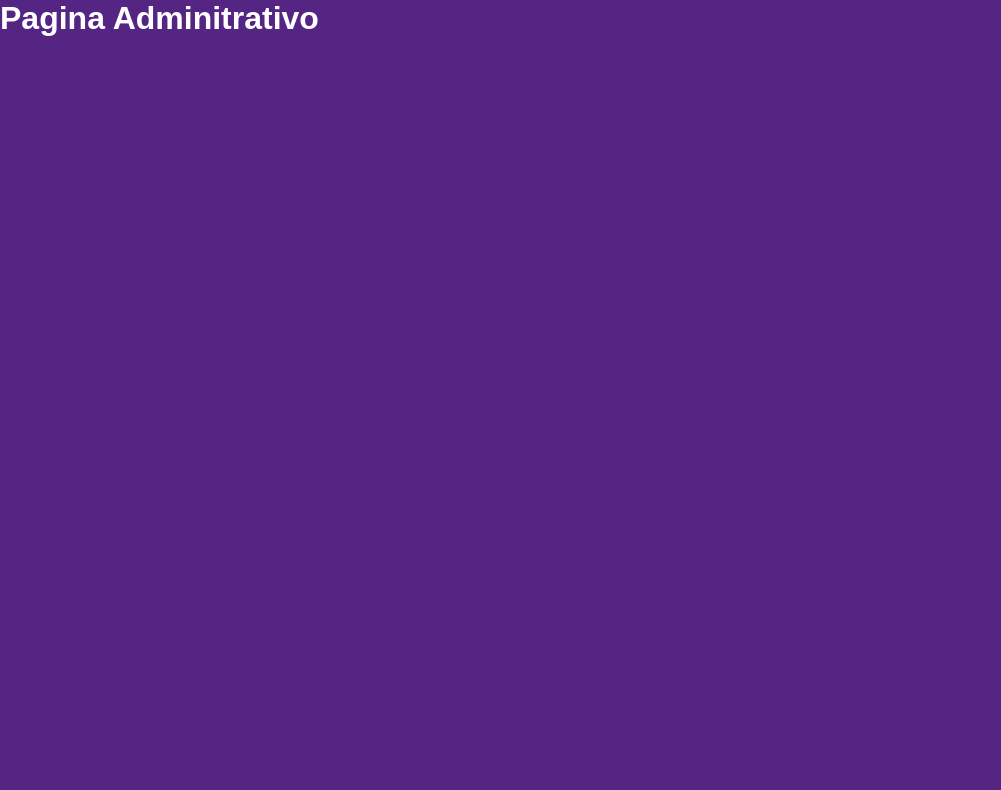
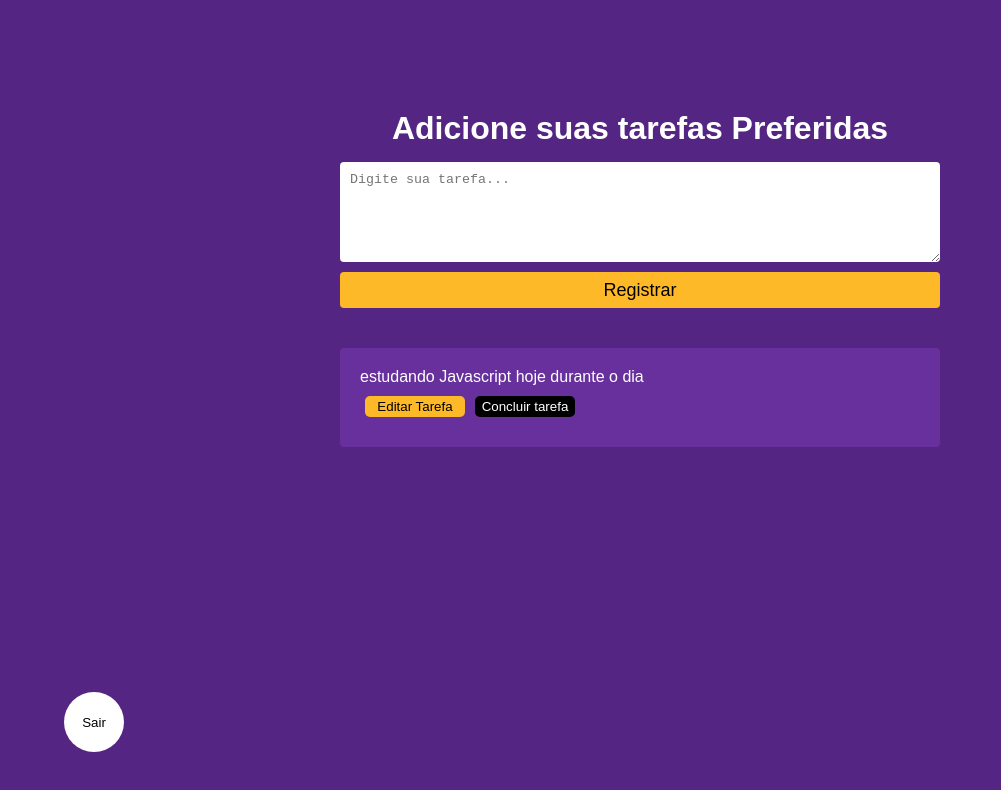
Before and after one commit to jorgeacruz/Lakers-Task-ReactJs, a React (Create React App) app: page /admin in a window 1280 px wide. Shown: the top 790 px of the page, without its empty margins (0-1001 px from the left). Built offline with nearby package versions, Linux system fonts and the light colour scheme; no server answers; sample sign-in values are in the browser's storage.

Commit message:
Custom admin page

```diff
--- a/src/pages/Admin/admin.css
+++ b/src/pages/Admin/admin.css
@@ -0,0 +1,88 @@
+.admin-container{
+    display: flex;
+    flex-direction: column;
+    justify-content: center;
+    align-items: center;
+    width: 100%;
+    margin-top:100px;
+}
+.form-admin {
+    width: 100%;
+    display: flex;
+    flex-direction: column;
+    justify-content: center;
+    align-items: center;
+}
+.form-admin textarea {
+    border: 0;
+    margin-bottom: 12px;
+    height: 36px;
+    border-radius: 4px;
+    padding: 10px;
+    margin: 5px 0;
+    width: 600px;
+    height: 100px;
+    max-height: 100px;
+    max-width: 50%;
+    margin-bottom: 10px;
+}
+.form-admin button {
+    height: 36px;
+    border: 0;
+    border-radius: 4px;
+    background-color: #FDB927;
+    color: #000;
+    font-size: 18px;
+    width: 600px;
+    max-width: 50%;
+    margin-bottom: 40px;
+}
+.admin-container h1 {
+    margin: 10px;
+}
+.list {
+    width: 600px;
+    max-width: 50%;
+    display: flex;
+    flex-direction: column;
+    justify-content: center;
+    border-radius: 4px;
+    margin-bottom: 12px;
+    background-color:#68309c;
+    padding: 20px;
+}
+.btn-editar {
+    padding: 3px;
+    margin: 10px 5px;
+    text-align: center;
+    width: 100px;
+    background: #FDB927;
+    border-radius: 5px;
+    border: none;
+}
+.btn-concluir {
+    padding: 3px;
+    margin: 10px 5px;
+    text-align: center;
+    width: 100px;
+    background: #000;
+    border-radius: 5px;
+    border: none;
+    color: #fff;
+}
+.btn-sair {
+    position:absolute;
+    bottom: 6%;
+    left: 5%;
+    border: none;
+    padding: 15px;
+    background: #fff;
+    width: 60px;
+    height: 60px;
+    border-radius: 30px;
+    transition: all 0.5s;
+}
+.btn-sair:hover {
+    background: rgb(240, 31, 31);
+    color: #fff;
+}
--- a/src/pages/Admin/index.js
+++ b/src/pages/Admin/index.js
@@ -1,10 +1,63 @@
-import React from 'react';
+import { useState } from 'react';
+import { auth } from '../../firebaseConect';
+import { signOut } from 'firebase/auth';
+
+import { ToastContainer, toast } from "react-toastify";
+import 'react-toastify/dist/ReactToastify.css';
 import './admin.css';
 
 export default function Admin() {
- return (
-   <div>
-    <h1> Pagina Adminitrativo</h1>
-   </div>
- );
+
+  const [tarefasInput, setTarefasInput] = useState();
+
+  function registrarTarefa(e) {
+    e.preventDefault();
+
+    toast.success('Valeu');
+  }
+
+  async function btnLogout() {
+    await signOut(auth)
+    toast.warn('saiu')
+  }
+
+  return (
+    <div className='admin-container'>
+
+      <h1> Adicione suas tarefas Preferidas</h1>
+
+      <form className='form-admin' onSubmit={registrarTarefa}>
+        <textarea
+          placeholder='Digite sua tarefa...'
+          value={tarefasInput}
+          onChange={(e) => setTarefasInput(e.target.value)} />
+        <button type='submit'>Registrar</button>
+
+      </form>
+
+      <article className='list'>
+        <p> estudando Javascript hoje durante o dia</p>
+
+        <div>
+          <button className='btn-editar'> Editar Tarefa</button>
+          <button className='btn-concluir'> Concluir tarefa</button>
+        </div>
+
+        <button className='btn-sair' onClick={btnLogout}>Sair</button>
+      </article>
+
+      <ToastContainer
+        position="top-right"
+        autoClose={5000}
+        hideProgressBar={false}
+        newestOnTop={false}
+        closeOnClick
+        rtl={false}
+        pauseOnFocusLoss
+        draggable
+        pauseOnHover
+        theme="colored"
+      />
+    </div>
+  );
 }
```
